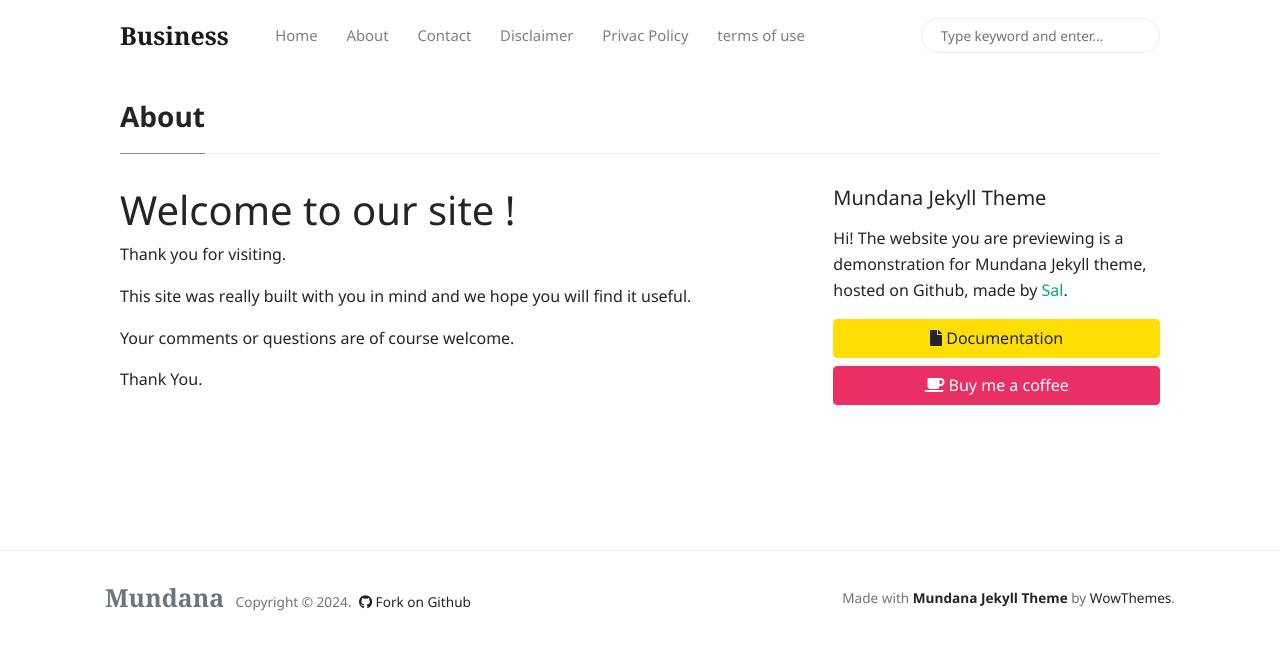
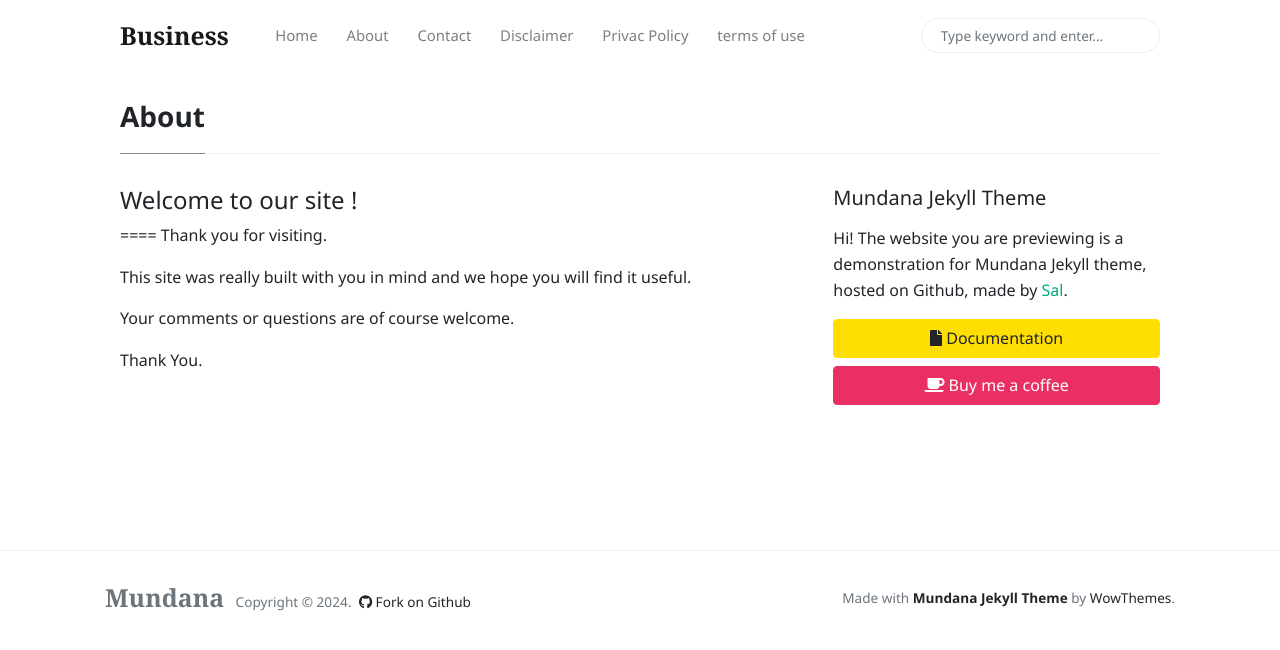
Before and after one commit to ikheinaaa/tess, a Jekyll site: the page built from _pages/about.md, in a window 1280 px wide. Shown: the top 650 px of the page. Built offline with Jekyll 4.4.1, drawn with Linux system fonts in a browser that asks for light colours; nearby versions of some CDN libraries.

```diff
--- a/_pages/about.md
+++ b/_pages/about.md
@@ -3,8 +3,8 @@ title: "About"
 layout: page-sidebar
 permalink: "/about.html"
 ---
-# Welcome to our site !
-
+#### Welcome to our site !
+====
 Thank you for visiting.
 
 This site was really built with you in mind and we hope you will find it useful.
```
